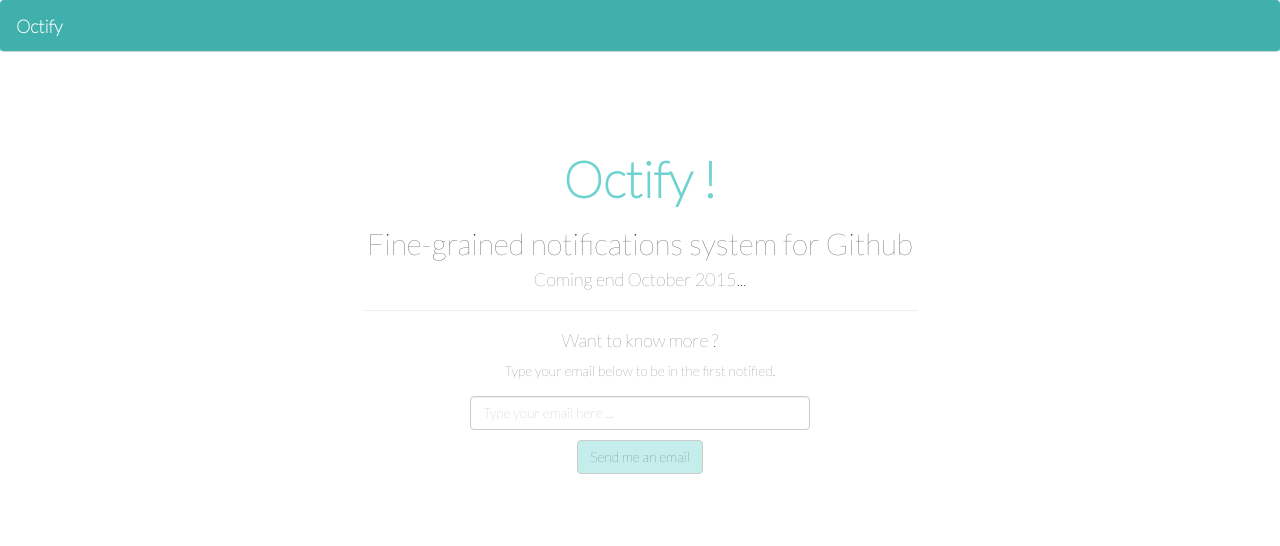
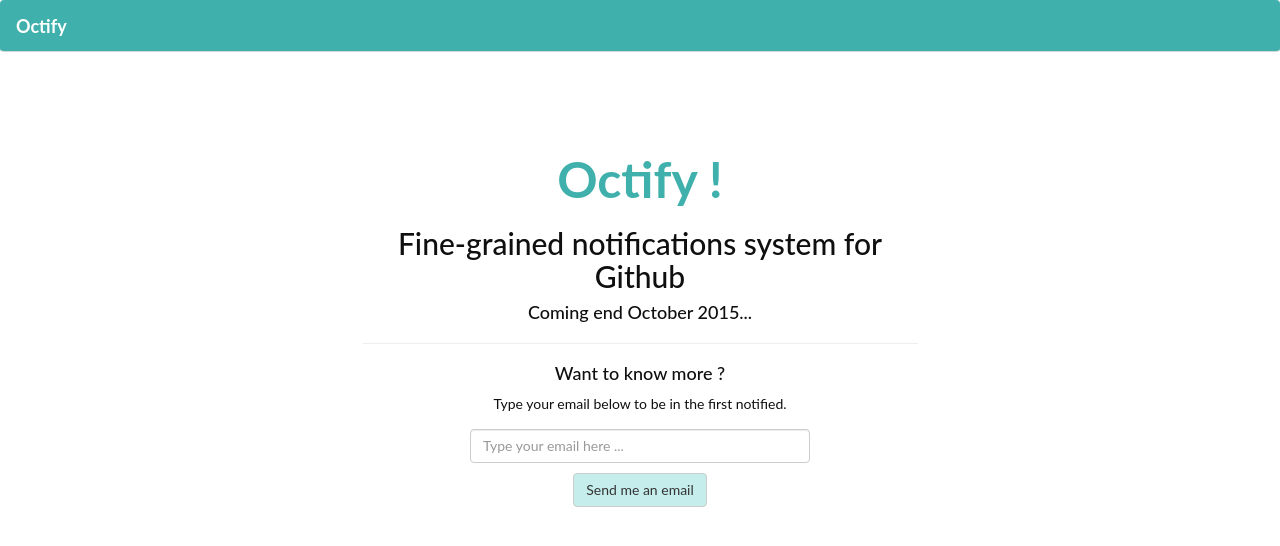
Before and after one commit to ikwattro/announce, a PHP site: template templates/index.html.twig in a window 1280 px wide. Shown: the top 546 px of the page. Run offline with PHP 8.4, Linux system fonts and the light colour scheme; the template is opened without the code that fills it, so the values that code supplies are empty; some libraries are stand-ins or nearby versions.

Commit message:
make fonts more readable

```diff
--- a/templates/index.html.twig
+++ b/templates/index.html.twig
@@ -13,7 +13,7 @@
     <!-- Mobile-friendly viewport -->
     <meta name="viewport" content="width=device-width, initial-scale=1.0">
 
-    <link href='http://fonts.googleapis.com/css?family=Lato:100' rel='stylesheet' type='text/css'>
+    <link href='http:fonts.googleapis.com/css?family=Lato:400' rel='stylesheet' type='text/css'>
     <link href="/bower_components/bootstrap/dist/css/bootstrap.min.css" rel="stylesheet"/>
     <!-- Style sheet link -->
     <link href="/css/main.css" rel="stylesheet" media="all">
@@ -54,7 +54,7 @@
             <h4>Coming end October 2015...</h4>
             <hr/>
             <h4>Want to know more ?</h4>
-                <p>Type your email below to be in the first notified.</p>
+                <p class="tip">Type your email below to be in the first notified.</p>
 
             <form role="form" method="post" action="/register">
                 <div class="form-group">
--- a/web/css/main.css
+++ b/web/css/main.css
@@ -7,9 +7,13 @@ body {
     margin-top:80px;
 }
 
+h2, h3, h4, h5, h6, p {
+    color: #0f0f0f;
+}
+
 h1 {
     font-size: 50px;
-    color: #6ed3cf;
+    color: #3fb0ac;
     font-weight: bold;
 }
 
```
